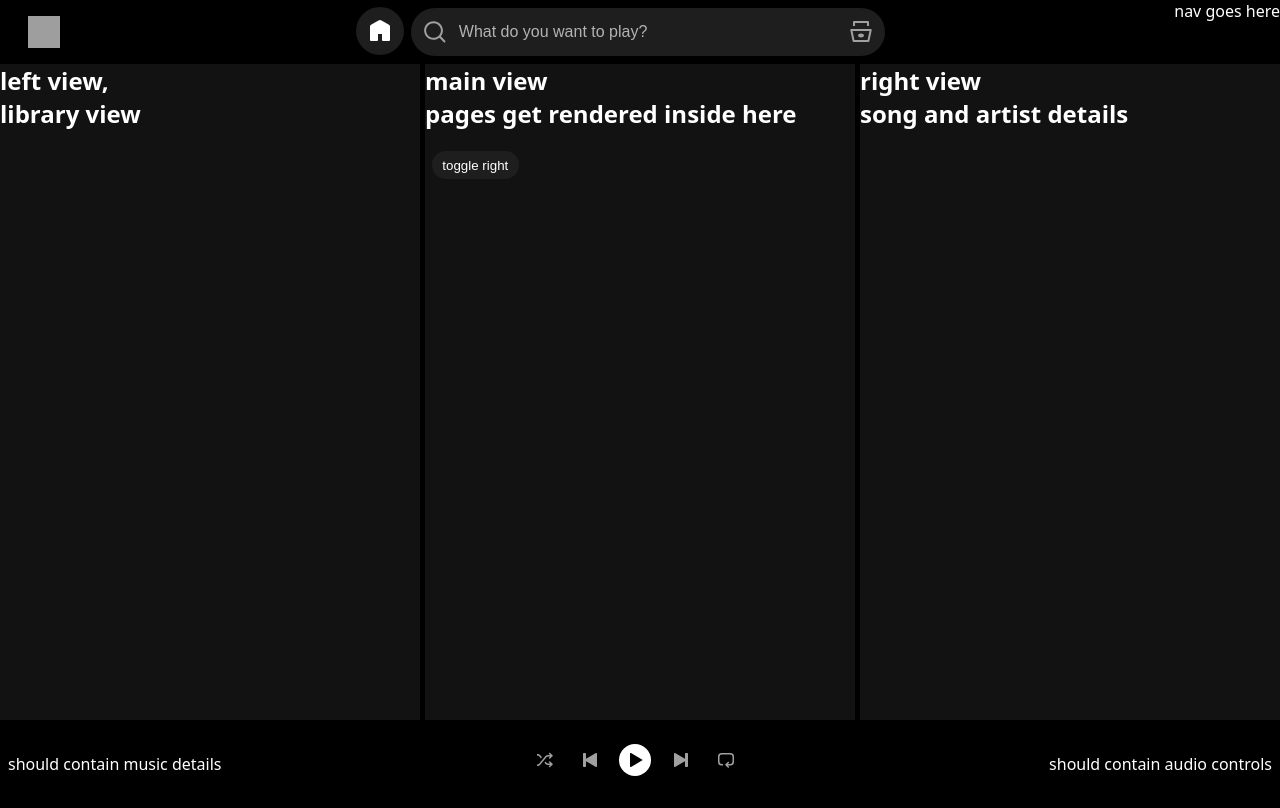
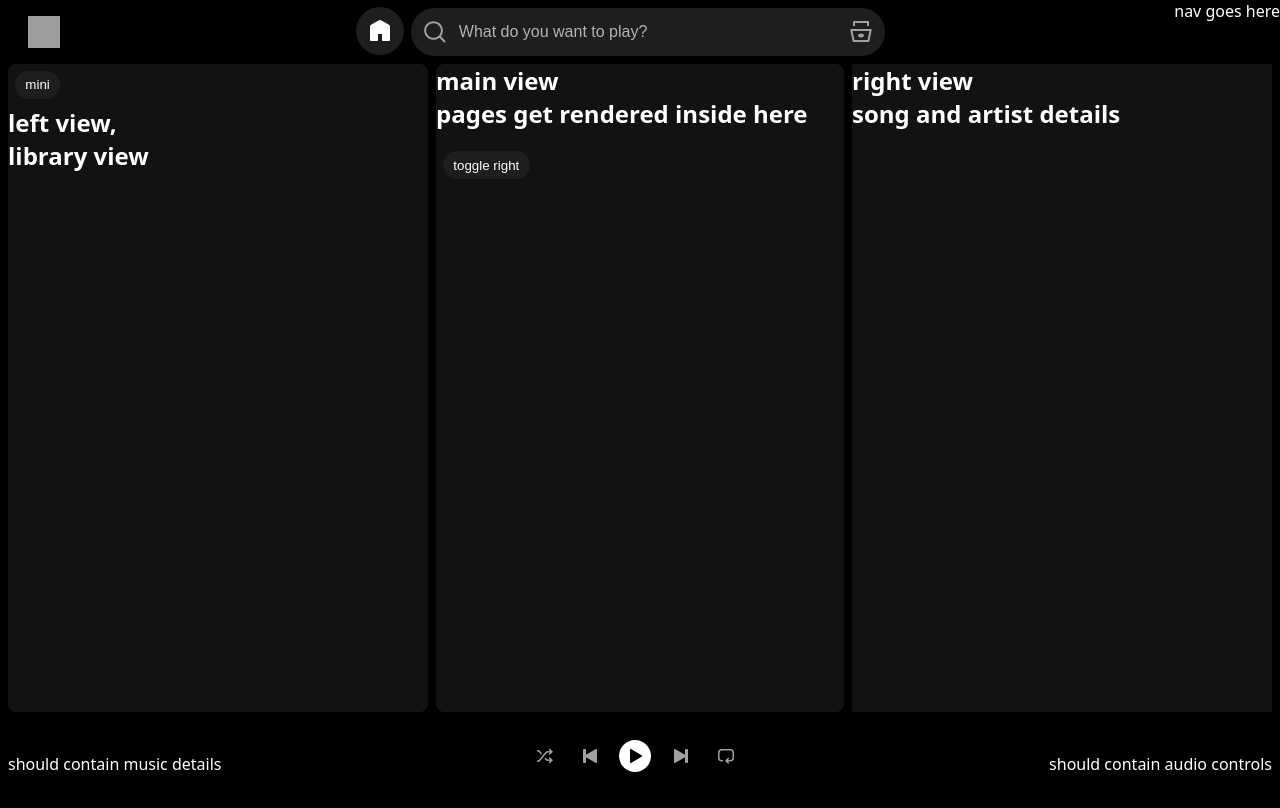
Before and after one commit to veritasx01/audion, a React (Vite) app: page / in a window 1280 px wide. Built offline with nearby package versions, Linux system fonts and the light colour scheme; grey boxes are pictures that could not be loaded.

Commit message:
minor alignment fix

```diff
--- a/src/assets/styles/cmps/MainView.css
+++ b/src/assets/styles/cmps/MainView.css
@@ -1,12 +1,26 @@
 .home {
   display: grid;
   height: 100%;
-  grid-template-columns: minmax(284px, 26.25rem) 1fr minmax(284px, 26.25rem);
+  grid-template-columns: auto 1fr minmax(284px, 26.25rem);
   grid-template-areas: "leftpanel mainview rightpanel";
-  gap: 5px;
+  padding: 0px 8px 8px 8px;
+  gap: 8px;
   background: black;
   > * {
     color: white;
     background: #121212;
   }
 }
+
+.library-view {
+  width: 420px;
+  border-radius: 8px;
+}
+.library-view.mini {
+  width: 72px;
+}
+
+.main-view {
+  border-radius: 8px;
+  width: 100%;
+}
--- a/src/assets/styles/cmps/PlayerControls.css
+++ b/src/assets/styles/cmps/PlayerControls.css
@@ -1,4 +1,8 @@
-.controls-container {
+.player-container {
+  margin-bottom: 8px;
+}
+
+.generals-container {
   flex-flow: row nowrap;
   margin-bottom: 8px;
   gap: 0px;
--- a/src/cmps/MainView.jsx
+++ b/src/cmps/MainView.jsx
@@ -4,15 +4,15 @@ import { TestPage } from "../pages/TestPage";
 
 export function MainView() {
   const [nowPlayingbar, setnowPlayingbar] = useState(true);
-  const twoCols = nowPlayingbar
-    ? {}
-    : { gridTemplateColumns: "minmax(284px, 26.25rem) 1fr" };
+  const [libraryBar, setLibraryBar] = useState(true);
+  const twoCols = nowPlayingbar ? {} : { gridTemplateColumns: "auto 1fr" };
   const isHidden = nowPlayingbar ? {} : { display: "none" };
   const toggleNowPlaying = () => setnowPlayingbar((p) => !p);
 
   return (
     <section className="home" style={twoCols}>
-      <div className="library-view">
+      <div className={libraryBar ? "library-view" : "library-view mini"}>
+        <button onClick={() => setLibraryBar((p) => !p)}>mini</button>
         <h1>
           left view,
           <br />
@@ -21,7 +21,7 @@ export function MainView() {
       </div>
       <div className="main-view">
         <Routes>
-          <Route path="/" element={<TestPage toggle={toggleNowPlaying}/>} />
+          <Route path="/" element={<TestPage toggle={toggleNowPlaying} />} />
         </Routes>
       </div>
       <div className="song-view" style={isHidden}>
--- a/src/cmps/PlayerControls.jsx
+++ b/src/cmps/PlayerControls.jsx
@@ -1,6 +1,7 @@
 export function PlayerControls() {
   return (
-    <div className="controls-container flex align-center">
+    <div className="player-container flex column">
+      <div className="generals-container flex align-center">
         {/* shuffle button */}
         <button className="smaller-button hov-enlarge">
           <span className="size-16" aria-hidden="true">
@@ -43,5 +44,7 @@ export function PlayerControls() {
           </span>
         </button>
       </div>
+      <div className="music-progress-bar"></div>
+    </div>
   );
 }
```
Lines whose indentation alone changed are shown as unchanged.
